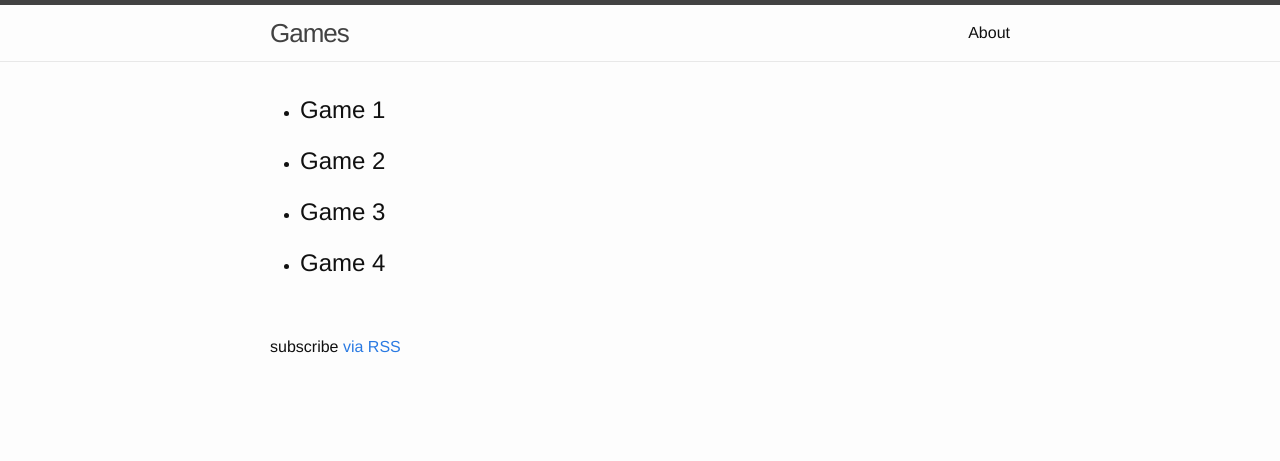
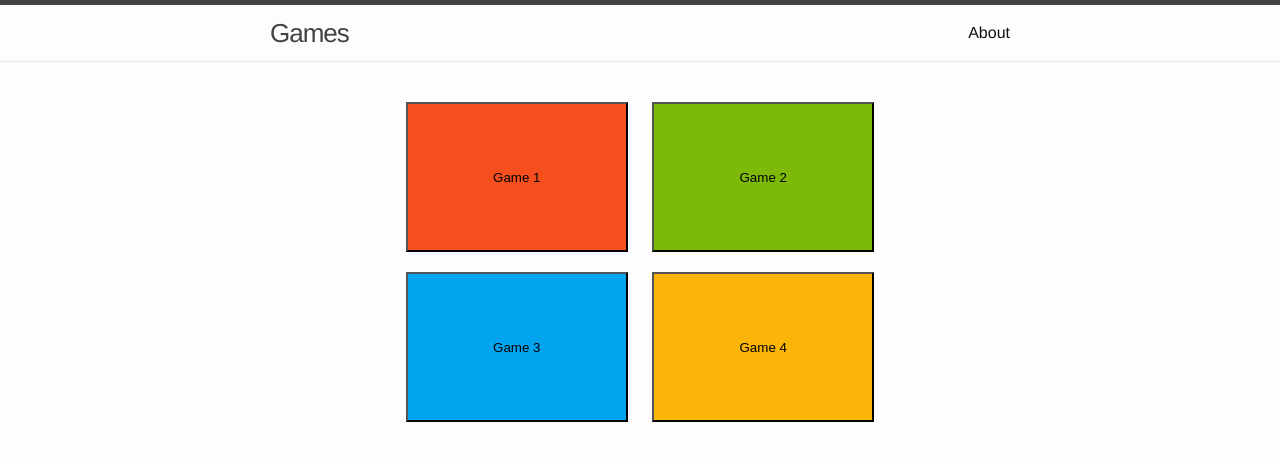
Before and after one commit to stephenfrister/stephenfrister.github.io, a Jekyll site: the page built from games.html, in a window 1280 px wide. Shown: the top 461 px of the page. Built offline with Jekyll 4.4.1, drawn with Linux system fonts in a browser that asks for light colours.

Commit message:
Buttons
Added basic buttons and colors.

```diff
--- a/css/main.scss
+++ b/css/main.scss
@@ -28,7 +28,44 @@ $content-width:    800px;
 $on-palm:          600px;
 $on-laptop:        800px;
 
+.home
+{
+	width: 100%;
+	margin: 0 auto;
+	text-align: center;
+}
 
+.button1, .button2, .button3, .button4
+{
+	width: 30%;
+	height: 150px;
+	margin: 10px;
+	min-width: 200px;
+}
+
+.button1
+{
+	/* background-color: red; */
+	background-color: #F54F20;
+}
+
+.button2
+{
+	/* background-color: green; */
+	background-color: #7DB909;
+}
+
+.button3
+{
+	/* background-color: blue; */
+	background-color: #02A4EF;
+}
+
+.button4
+{
+	/* background-color: yellow; */
+	background-color: #FBB508;
+}
 
 // Use media queries like this:
 // @include media-query($on-palm) {
--- a/games.html
+++ b/games.html
@@ -3,16 +3,19 @@ layout: basic
 ---
 
 <div class="home">
+	  <button type="button" class="button1">Game 1</button>
+	  <button type="button" class="button2">Game 2</button>
+	  </br>
+	  <button type="button" class="button3">Game 3</button>
+	  <button type="button" class="button4">Game 4</button>
 
-  <ul class="">
-      <li><h2>Game 1</h2></li>
-      <li><h2>Game 2</h2></li>
-      <li><h2>Game 3</h2></li>
-      <li><h2>Game 4</h2></li>
-	  </br>
-      </li>
-  </ul>
+  <!--div class="buttons"-->
+      <!--li><h2>Game 1</h2></li-->
+      <!--li><h2>Game 2</h2></li-->
+      <!--li><h2>Game 3</h2></li-->
+      <!--li><h2>Game 4</h2></li-->
+  <!--/div-->
 
-  <p class="rss-subscribe">subscribe <a href="{{ "/feed.xml" | prepend: site.baseurl }}">via RSS</a></p>
+  <!--p class="rss-subscribe">subscribe <a href="{{ "/feed.xml" | prepend: site.baseurl }}">via RSS</a></p-->
 
 </div>
```
